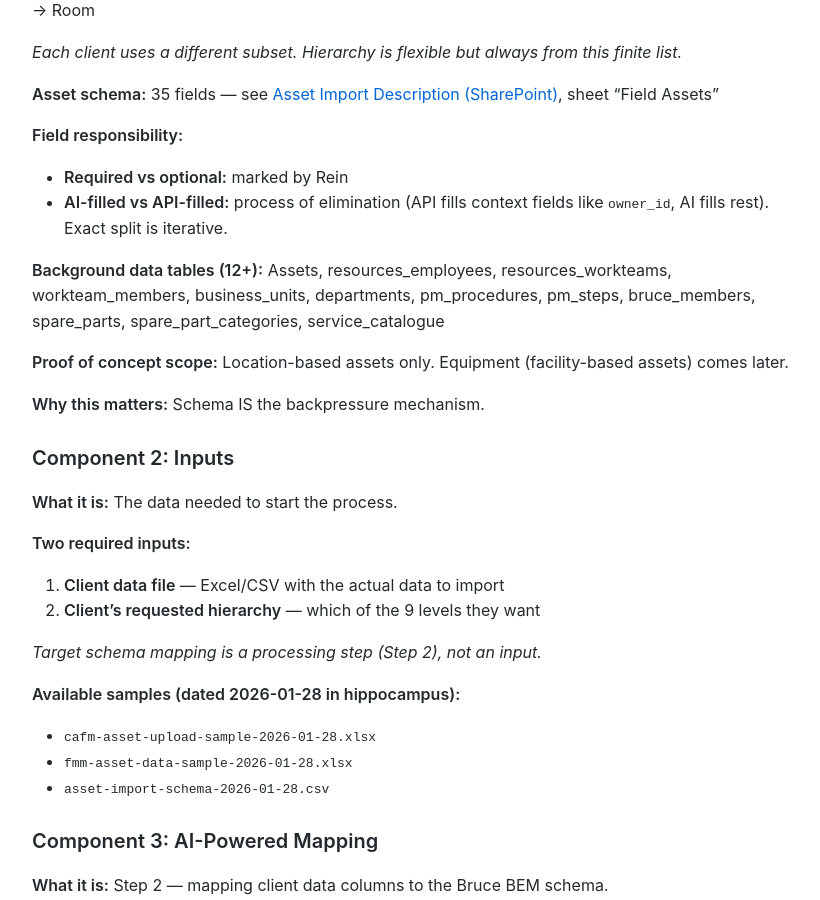
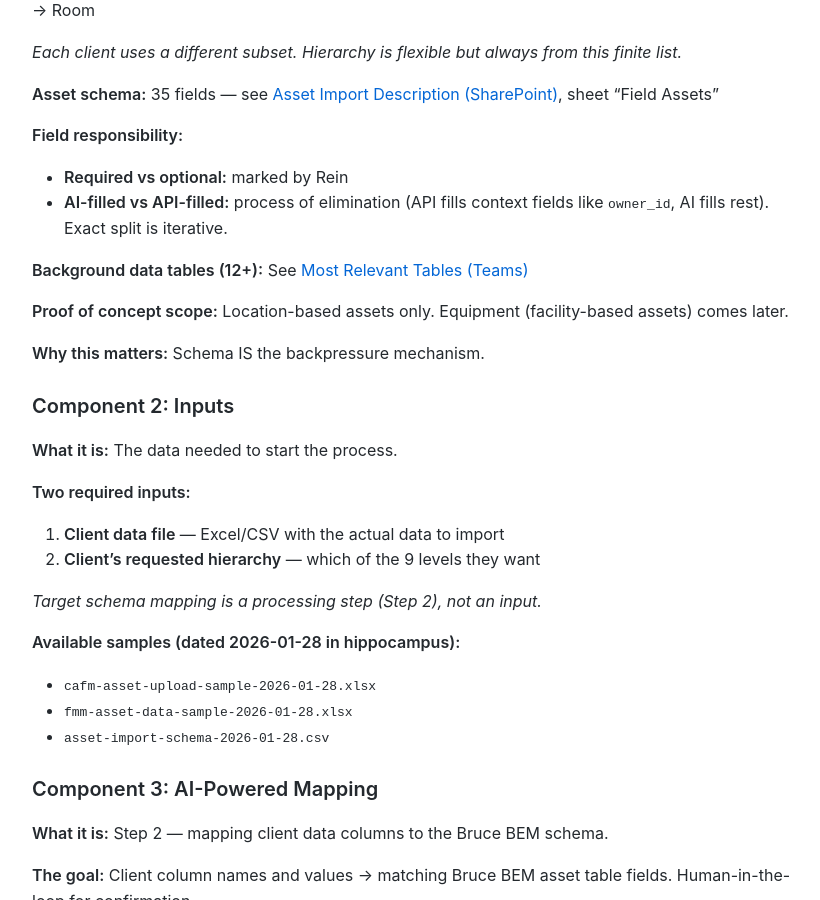
Before and after one commit to MariusWilsch/public-wilsch-ai-pages, a Jekyll site: the page built from project/archibus-fm-assistant/chain-1b-bulk-entry-design.md, in a window 1280 px wide and 900 px high, scrolled down 4579 px. Shown: the whole window, without its empty margins (228-1048 px from the left). Built offline with Jekyll 4.4.1, drawn with Linux system fonts in a browser that asks for light colours; our own code applies the rules of GitHub Pages for plain Markdown files.

Commit message:
Sync from hippocampus 2026-01-29

```diff
--- a/project/archibus-fm-assistant/chain-1b-bulk-entry-design.md
+++ b/project/archibus-fm-assistant/chain-1b-bulk-entry-design.md
@@ -144,8 +144,7 @@ Campus → Site → Complex → Property → Building → Floor → Storewell
 - **Required vs optional:** marked by Rein
 - **AI-filled vs API-filled:** process of elimination (API fills context fields like `owner_id`, AI fills rest). Exact split is iterative.
 
-**Background data tables (12+):**
-Assets, resources_employees, resources_workteams, workteam_members, business_units, departments, pm_procedures, pm_steps, bruce_members, spare_parts, spare_part_categories, service_catalogue
+**Background data tables (12+):** See [Most Relevant Tables (Teams)](https://teams.microsoft.com/l/message/19:083a225f-2719-459d-80d1-8e5d59236d51_233f190a-77c2-4054-bc4c-0fdfda1fe04f@unq.gbl.spaces/1769438021194?context=%7B%22contextType%22%3A%22chat%22%7D)
 
 **Proof of concept scope:** Location-based assets only. Equipment (facility-based assets) comes later.
 
```
